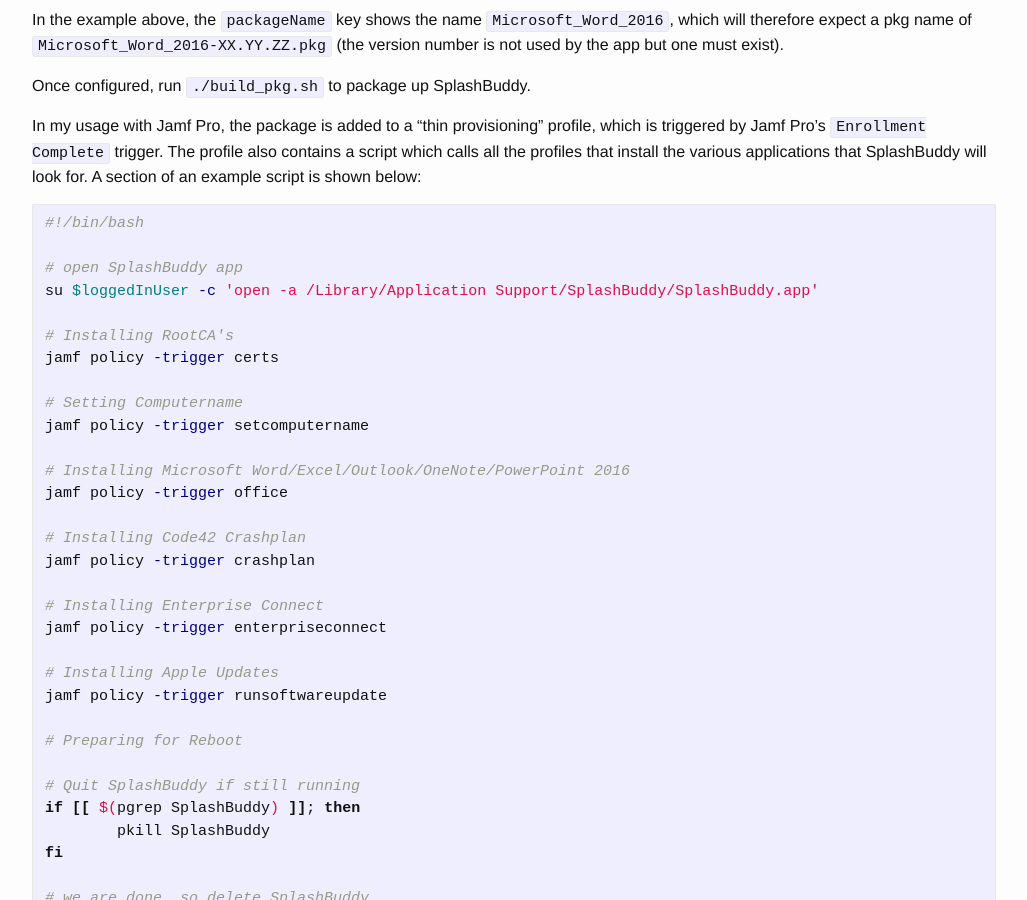
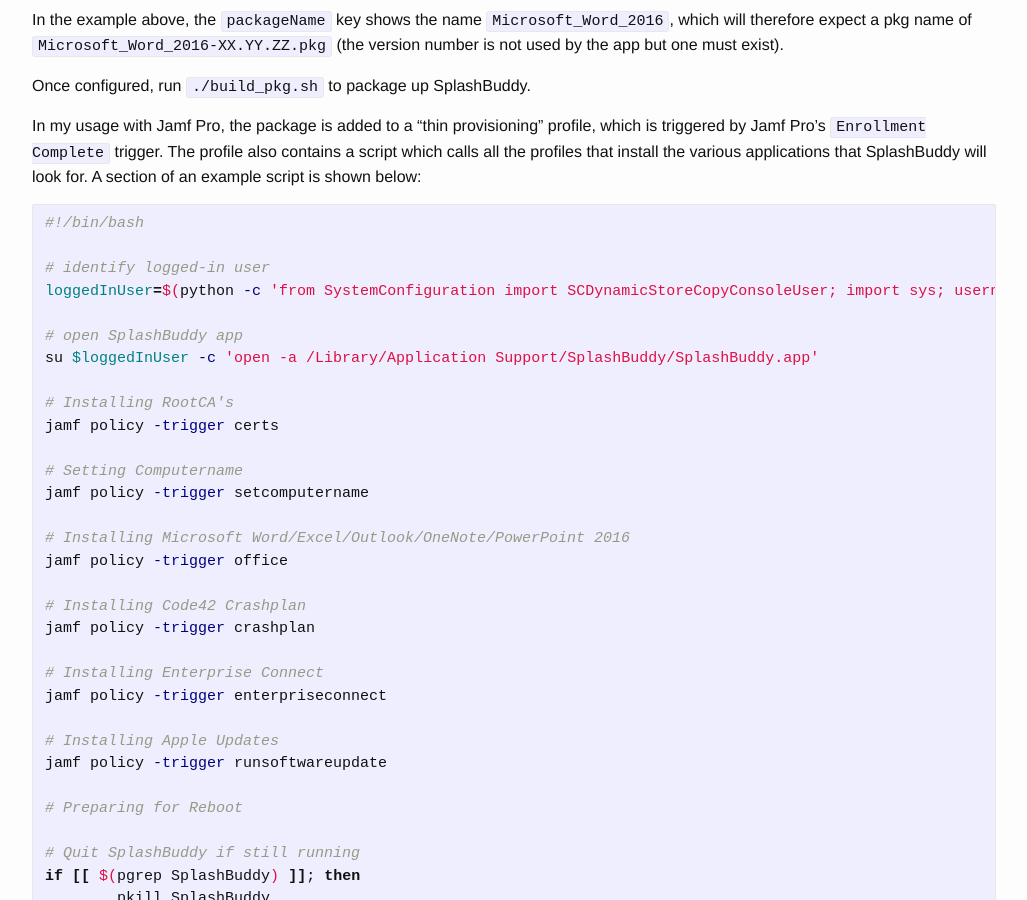
Before and after one commit to grahampugh/grahampugh.github.io, a Jekyll site: the page built from _posts/2016-11-10-casper-splash.md, in a window 1280 px wide and 900 px high, scrolled down 2407 px. Shown: the whole window, without its empty margins (126-1153 px from the left). Built offline with Jekyll 4.4.1, drawn with Linux system fonts in a browser that asks for light colours; comment, search, counter and statistics services are not loaded.

Commit message:
Updated SplashBuddy post

```diff
--- a/_posts/2016-11-10-casper-splash.md
+++ b/_posts/2016-11-10-casper-splash.md
@@ -78,6 +78,9 @@ In my usage with Jamf Pro, the package is added to a "thin provisioning" profile
 ~~~ bash
 #!/bin/bash
 
+# identify logged-in user
+loggedInUser=$(python -c 'from SystemConfiguration import SCDynamicStoreCopyConsoleUser; import sys; username = (SCDynamicStoreCopyConsoleUser(None, None, None) or [None])[0]; username = [username,""][username in [u"loginwindow", None, u""]]; sys.stdout.write(username + "\n");')
+
 # open SplashBuddy app
 su $loggedInUser -c 'open -a /Library/Application Support/SplashBuddy/SplashBuddy.app'
 
```
